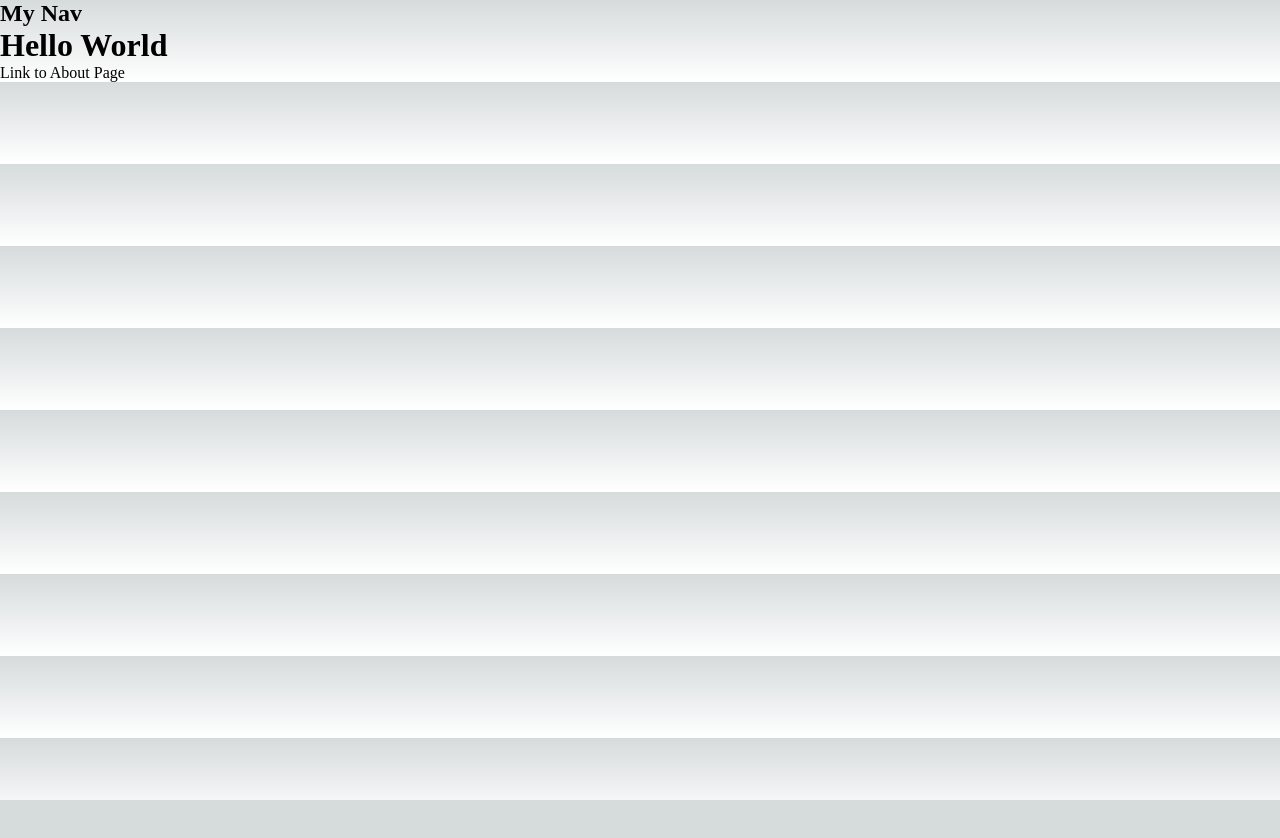
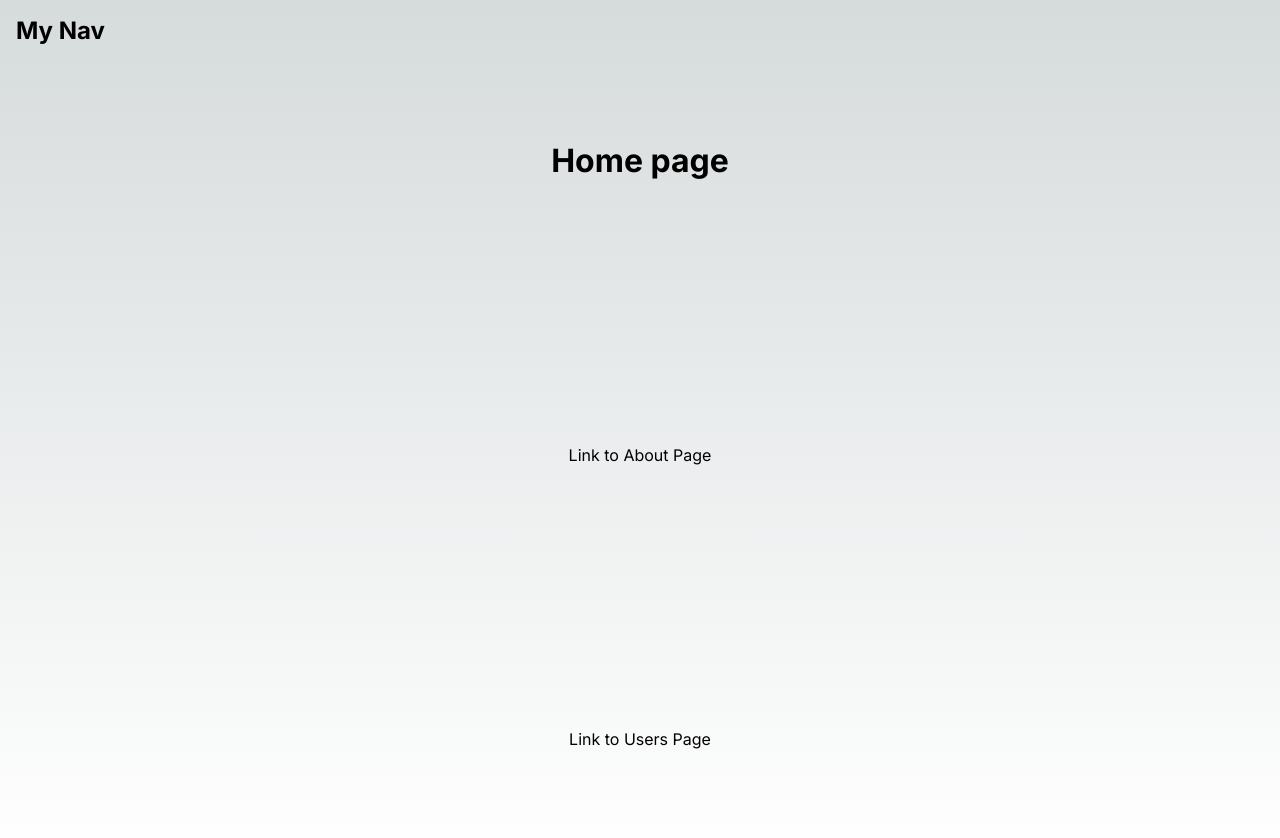
Before and after one commit to AbyssWalker1990/nextjs-learn01, a Next.js app: page / in a window 1280 px wide. Shown: the top 838 px of the page. Before the commit the page ends 800 px from the top, so only its background shows below. Built offline with nearby package versions, Linux system fonts and the light colour scheme.

Commit message:
added users page and fetched data from jsonplaceholder

```diff
--- a/app/globals.css
+++ b/app/globals.css
@@ -93,6 +93,7 @@ body {
       rgb(var(--background-end-rgb))
     )
     rgb(var(--background-start-rgb));
+    padding: 1rem;
 }
 
 a {
--- a/app/layout.tsx
+++ b/app/layout.tsx
@@ -1,6 +1,10 @@
 import './globals.css'
+import type { Metadata } from 'next'
+import { Inter } from 'next/font/google'
 
-export const metadata = {
+const inter = Inter({ subsets: ['latin'] })
+
+export const metadata: Metadata = {
   title: 'Create Next App',
   description: 'Generated by create next app',
 }
@@ -12,7 +16,7 @@ export default function RootLayout({
 }) {
   return (
     <html lang="en">
-      <body>
+      <body className={inter.className}>
         <nav>
           <h1>My Nav</h1>
         </nav>
--- a/app/page.tsx
+++ b/app/page.tsx
@@ -7,9 +7,14 @@ const inter = Inter({ subsets: ['latin'] })
 
 export default function Home() {
   return (
-    <main>
-      <h1>Hello World</h1>
-      <Link href='/about'>Link to About Page</Link>
+    <main className={styles.main}>
+      <h1>Home page</h1>
+      <p>
+        <Link href='/about'>Link to About Page</Link>
+      </p>
+      <p>
+        <Link href='/users'>Link to Users Page</Link>
+      </p>
     </main>
   )
 }
--- /dev/null
+++ b/lib/getAllUsers.tsx
@@ -0,0 +1,6 @@
+export default async function getAllUsers() {
+  const res = await fetch('https://jsonplaceholder.typicode.com/users')
+
+  if (!res.ok) throw new Error('failed to fetch data')
+  return res.json()
+}
```
Also changed, not shown: app/users/page.tsx (added, +33 -0 lines), types.d.ts (added, +23 -0 lines), nextjs-develop.txt.
